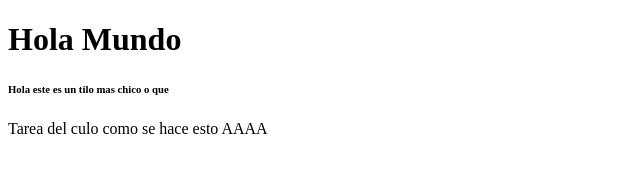
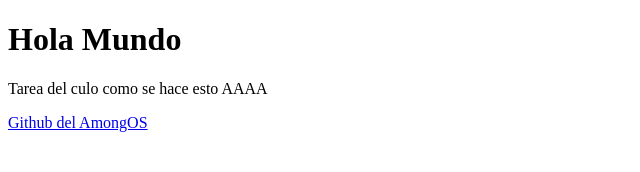
Before and after one commit to Alosans/Alosans.github.io, a plain HTML site: page index.html in a window 1280 px wide. Shown: the whole page, without its empty margins (0-640 px from the left). Drawn offline with Linux system fonts and the light colour scheme.

Commit message:
Update index.html

```diff
--- a/index.html
+++ b/index.html
@@ -2,7 +2,7 @@
 <html>
 <body>
 <h1>Hola Mundo</h1>
-<h6>Hola este es un tilo mas chico o que</h6>
 <p>Tarea del culo como se hace esto AAAA</p>
+<a href="https://github.com/Amog-OS/AmogOS">Github del AmongOS</a>
 </body>
 </html>
```
